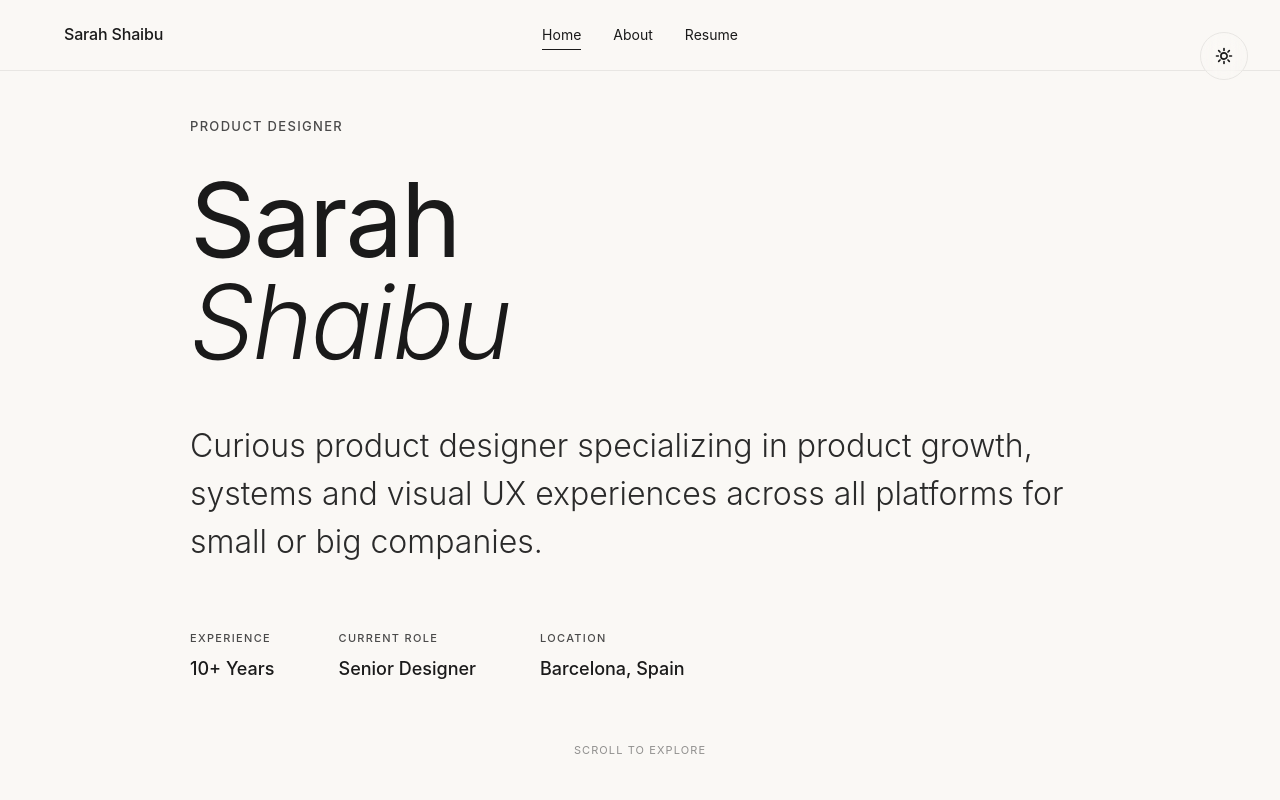
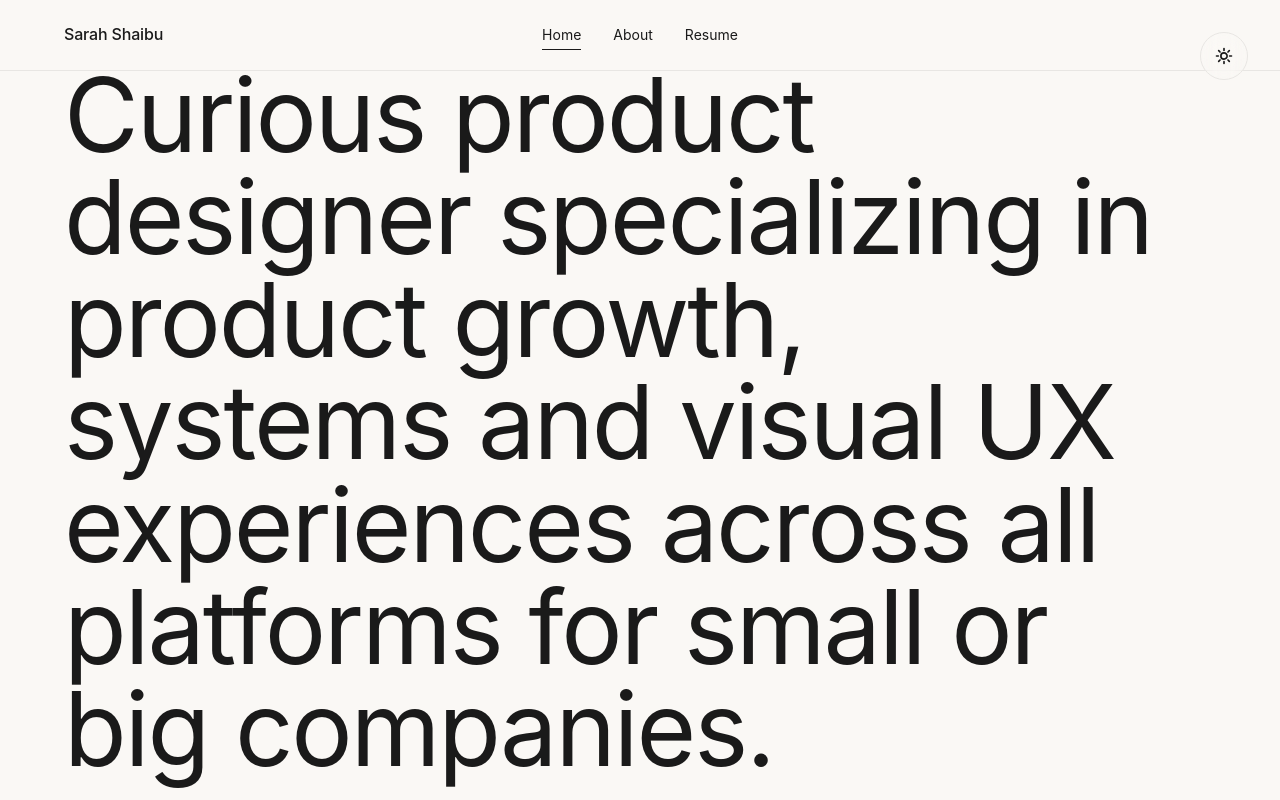
Before and after one commit to wackyworldofshaiz/SarahClaude, a plain HTML site: page index.html in a window 1280 px wide. Shown: the top 800 px of the page. Drawn offline with Linux system fonts and the light colour scheme.

Commit message:
Update index.html
Changes to hero section

```diff
--- a/index.html
+++ b/index.html
@@ -36,14 +36,9 @@
     <!-- Hero Section -->
     <section class="hero">
         <div class="container">
-            <div class="hero-label">Product Designer</div>
             <h1 class="hero-title">
-                Sarah<br>
-                <em>Shaibu</em>
+                Curious product designer specializing in product growth, systems and visual UX experiences across all platforms for small or big companies.
             </h1>
-            <p class="hero-description">
-                Curious product designer specializing in product growth, systems and visual UX experiences across all platforms for small or big companies.
-            </p>
             <div class="hero-meta">
                 <div class="meta-item">
                     <span>Experience</span>
```
